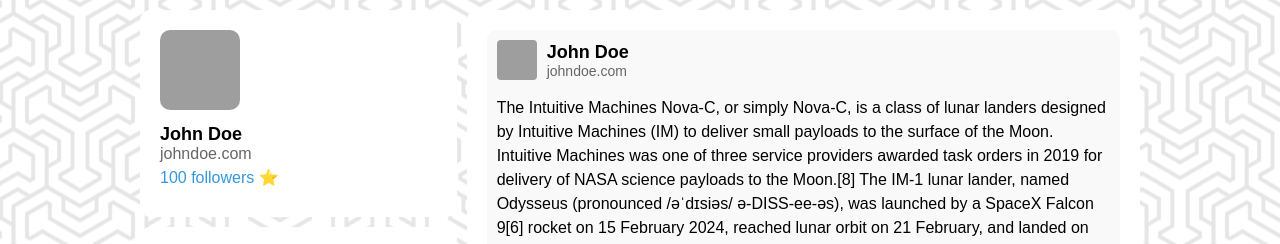
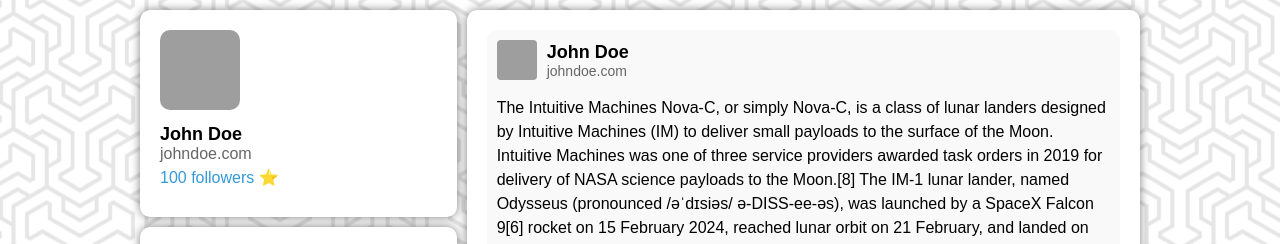
Before and after one commit to elodiejelly/elodiejelly.github.io, a plain HTML site: page indexx.html in a window 1280 px wide. Shown: the top 244 px of the page. Drawn offline with Linux system fonts and the light colour scheme; grey boxes are pictures that could not be loaded.

Commit message:
Add files via upload

```diff
--- a/indexx.css
+++ b/indexx.css
@@ -19,6 +19,7 @@ body {
     max-width: 1000px;
     margin: 10px auto;
     display: flex;
+
 }
 
 .profile-and-following {
@@ -35,6 +36,7 @@ body {
     border-radius: 10px;
     overflow: hidden;
     margin-bottom: 10px;
+    box-shadow: 0 0 10px rgba(0, 0, 0, 0.5);
 }
 
 .profile-picture {
@@ -100,6 +102,7 @@ body {
     border-radius: 10px;
     background-color: #ffffff;
     overflow-y: auto;
+    box-shadow: 0 0 10px rgba(0, 0, 0, 0.5);
 }
 
 .post {
```
